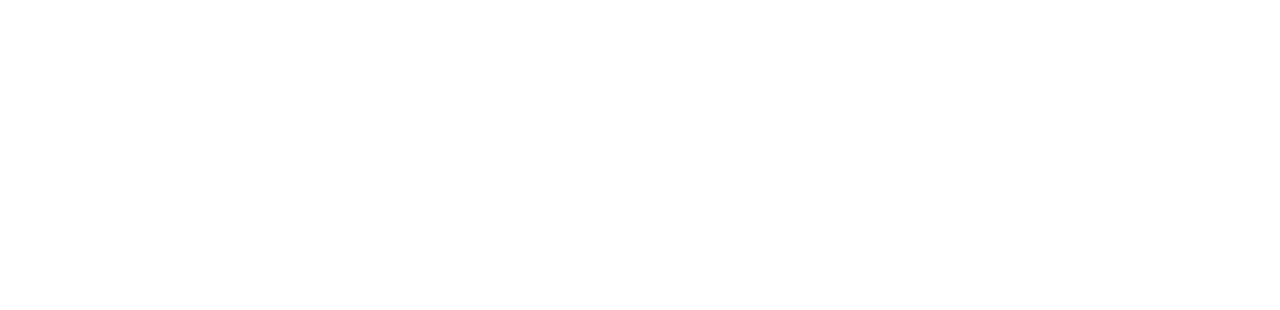
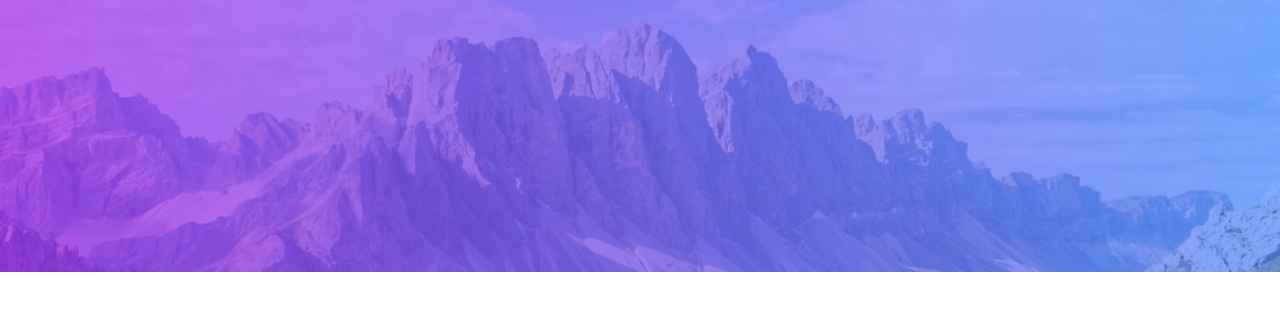
Before and after one commit to higor-costa/lista-de-tarefas, a React (Vite) app: page / in a window 1280 px wide. Shown: the top 310 px of the page. Built offline with nearby package versions, Linux system fonts and the light colour scheme.

Commit message:
Adiciona estilo do cabeçalho

```diff
--- a/src/App.module.css
+++ b/src/App.module.css
@@ -7,3 +7,8 @@
   outline: none;
   font-family: 'Josefin Sans', sans-serif;
 }
+
+.cabecalho {
+  height: 17rem;
+  background: url('./assets/images/bg-desktop-light.jpg') center/cover no-repeat;
+}
```
